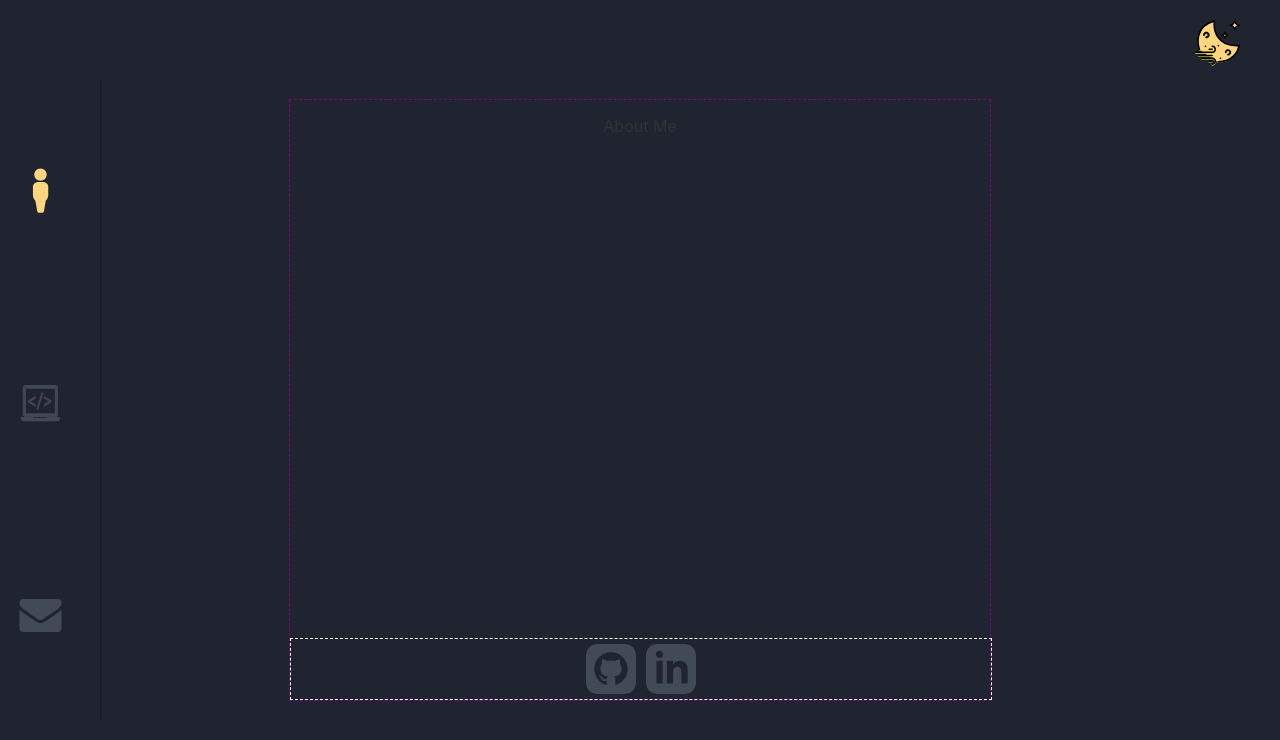
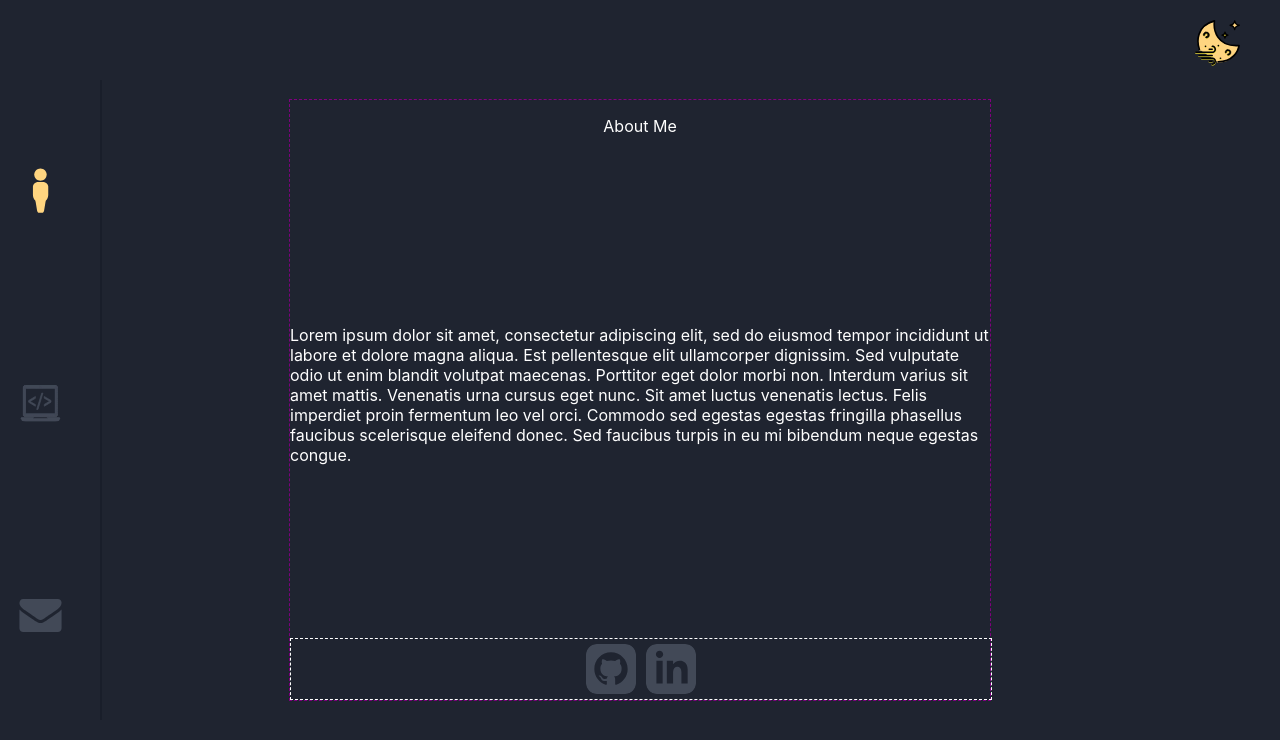
Before and after one commit to dhawkvq/dhawkvq.github.io, a Svelte app: page / in a window 1280 px wide. Shown: the top 740 px of the page. Built offline with nearby package versions, Linux system fonts and the light colour scheme.

Commit message:
light icon rays change with theme. lorem impsum placeholder in about me.

```diff
--- a/src/components/ThemeChanger/ThemeChanger.svelte
+++ b/src/components/ThemeChanger/ThemeChanger.svelte
@@ -15,7 +15,11 @@
 
 <div class='themeButtonCont'>
   {#if $theme === 'dark'}
-    <MoonIcon handleClick={theme.light} {scaleProps}/>
+    <MoonIcon
+      handleClick={theme.light}
+      theme={$theme}
+      {scaleProps}
+    />
   {:else}
     <SunIcon handleClick={theme.dark} {scaleProps}/>
   {/if}
--- a/src/components/ThemeChanger/components/SunIcon.svelte
+++ b/src/components/ThemeChanger/components/SunIcon.svelte
@@ -7,6 +7,7 @@
 
   export let handleClick: () => void
   export let scaleProps: SunProps
+  export let theme: string
 
   let fade = false
 </script>
@@ -17,7 +18,7 @@
     out:scale='{scaleProps}'
     on:outroend='{handleClick}'
   >
-    <svg viewBox="0 0 515 513" fill='none' stroke='white' xmlns="http://www.w3.org/2000/svg">
+    <svg viewBox="0 0 515 513" fill='none' stroke={theme === 'dark' ? 'white': 'black'} xmlns="http://www.w3.org/2000/svg">
       <path d="M391.5 255C391.5 329.884 331.233 390.5 257 390.5C182.767 390.5 122.5 329.884 122.5 255C122.5 180.116 182.767 119.5 257 119.5C331.233 119.5 391.5 180.116 391.5 255Z" fill="#F0EC82" stroke="black" stroke-width="15"/>
       <line x1="256.916" y1="8.08289" x2="256.083" y2="88.0838"  stroke-width="16" stroke-linecap="round" stroke-linejoin="round"/>
       <line x1="206.874" y1="64.5229" x2="215.452" y2="94.8778" stroke-width="16" stroke-linecap="round" stroke-linejoin="round"/>
--- a/src/pages/AboutMe/AboutMe.svelte
+++ b/src/pages/AboutMe/AboutMe.svelte
@@ -3,15 +3,23 @@
   export let theme:string
 </script>
 
-<div class='aboutCont'>
+<div class='aboutCont' class:light={theme === 'light'}>
   <p>About Me</p>
+  <p>Lorem ipsum dolor sit amet, consectetur adipiscing elit,
+    sed do eiusmod tempor incididunt ut labore et dolore magna aliqua.
+    Est pellentesque elit ullamcorper dignissim. Sed vulputate odio ut enim blandit volutpat maecenas.
+    Porttitor eget dolor morbi non. Interdum varius sit amet mattis. Venenatis urna cursus eget nunc.
+    Sit amet luctus venenatis lectus. Felis imperdiet proin fermentum leo vel orci.
+    Commodo sed egestas egestas fringilla phasellus faucibus scelerisque eleifend donec.
+    Sed faucibus turpis in eu mi bibendum neque egestas congue.
+  </p>
   <div class='socialsCont'>
     <GitHubIcon height='50' width='50' theme={theme}/>
     <LinkedInIcon height='50' width='50' theme={theme}/>
   </div>
 </div>
 
-<style>
+<style type='text/scss'>
 
   p {
     align-self: center;
@@ -23,6 +31,11 @@
     display: flex;
     flex-direction: column;
     justify-content: space-between;
+    color: white;
+
+    &.light {
+      color: black;
+    }
   }
 
   .socialsCont {
```
